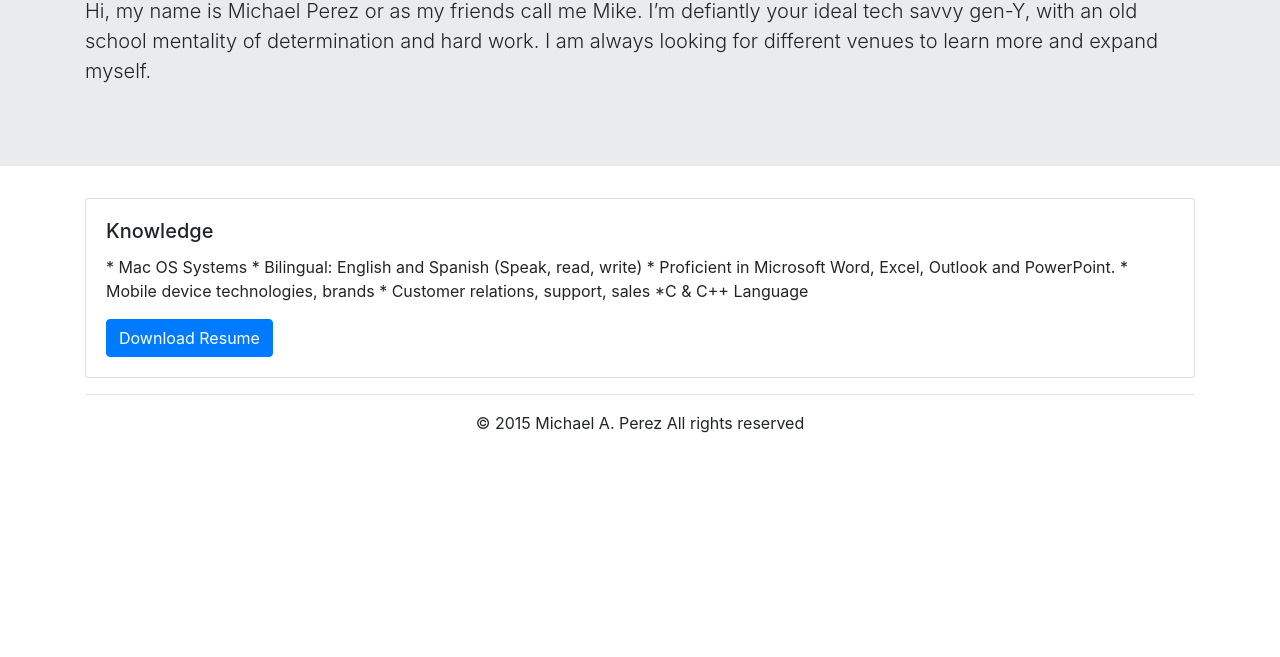
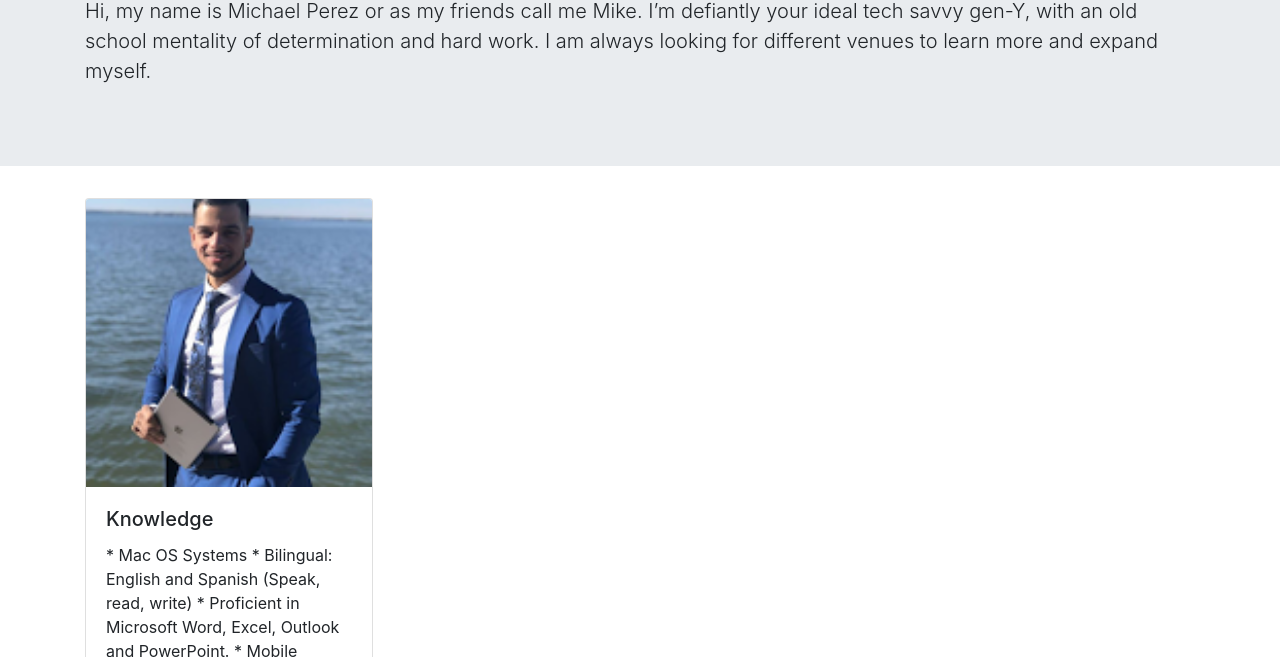
Before and after one commit to mp18red/mp18red.github.io, a plain HTML site: page index.html in a window 1280 px wide. Shown: the part 143-800 px from the top of the page. Drawn offline with nearby package versions, Linux system fonts and the light colour scheme.

Commit message:
adding pic

```diff
--- a/index.html
+++ b/index.html
@@ -20,14 +20,29 @@
 
 <div class="container">
   <div class="row">
+
 	<div class="col-md-12">
-		<div class="card">
+		<div class="card" style="width: 18rem;">
+			<img class="card-img-top" src="profpic.PNG" alt="michael perez">
+			<div class="card-body">
+			<h5 class="card-title">Knowledge</h5>
+			<p class="card-text">*	Mac OS Systems	*	Bilingual: English and Spanish (Speak, read, write) * Proficient in Microsoft Word, Excel, Outlook and PowerPoint. *	Mobile device technologies, brands	*	Customer relations, support, sales *C & C++ Language</p>
+			<a href="Michael Perez Res.docx" class="btn btn-primary">Download Resume</a>
+		</div>
+	</div>
+
+
+
+	<!--	<div class="card">
 			<div class="card-body">
 			<h5 class="card-title">Knowledge</h5>
 			<p class="card-text">*	Mac OS Systems	*	Bilingual: English and Spanish (Speak, read, write) * Proficient in Microsoft Word, Excel, Outlook and PowerPoint. *	Mobile device technologies, brands	*	Customer relations, support, sales *C & C++ Language</p>
 			<a href="Michael Perez Res.docx" class="btn btn-primary">Download Resume</a>
 			</div>
 		</div>
+		-->
+
+
 	</div>
   </div>
   <div class="row">
```
Also changed, not shown: profpic.PNG (added).
